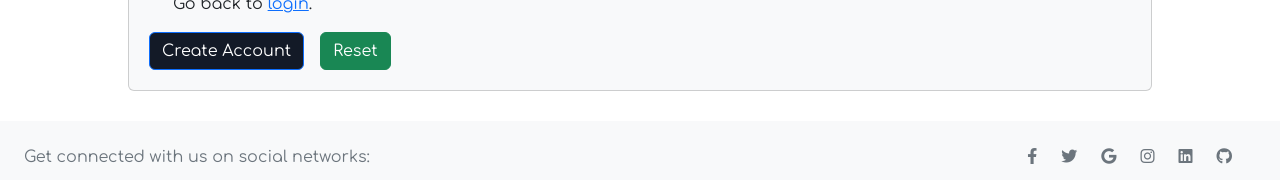
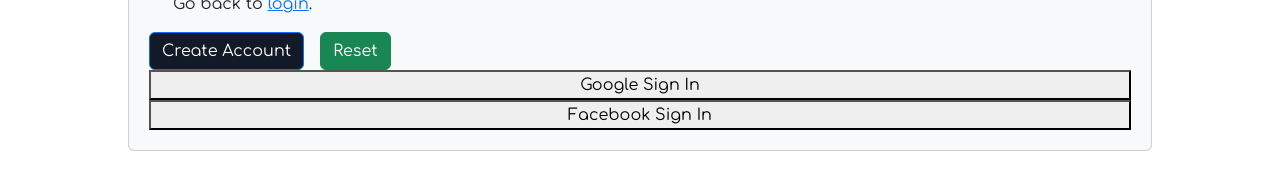
Before and after one commit to chetan-punani/movie-app, a Vue app: page /signup in a window 1280 px wide. Shown: the part 501-681 px from the top of the page. Built offline with nearby package versions, Linux system fonts and the light colour scheme; no server answers.

Commit message:
add: google & facebook with firebase

```diff
--- a/src/views/SignUp.vue
+++ b/src/views/SignUp.vue
@@ -86,9 +86,14 @@
         <div class="mb-3 form-check">
           Go back to <router-link to="/login">login</router-link>.
         </div>
-        <button type="submit" class="btn btn-primary" id="btn">Create Account</button>
+        <button type="submit" class="btn btn-primary" id="btn">
+          Create Account
+        </button>
         <button type="reset" class="btn btn-success mx-3">Reset</button>
       </form>
+
+      <button @click="googleSignIn">Google Sign In</button>
+      <button @click="facebookSignIn">Facebook Sign In</button>
     </div>
   </div>
 </template>
@@ -97,6 +102,11 @@
 /* eslint-disable no-useless-escape */
 import { getDatabase, ref, set } from "firebase/database";
 import { getAuth, createUserWithEmailAndPassword } from "firebase/auth";
+import {
+  signInWithPopup,
+  GoogleAuthProvider,
+  FacebookAuthProvider,
+} from "firebase/auth";
 
 export default {
   name: "SignUp",
@@ -230,6 +240,72 @@
         this.form[key] = "";
       });
     },
+
+    googleSignIn() {
+      const auth = getAuth();
+      const provider = new GoogleAuthProvider();
+      signInWithPopup(auth, provider)
+        .then((result) => {
+          // This gives you a Google Access Token. You can use it to access the Google API.
+          const credential = GoogleAuthProvider.credentialFromResult(result);
+          const token = credential.accessToken;
+          // The signed-in user info.
+          const user = result.user;
+          console.log(token);
+          console.log(user);
+          console.log("*************");
+          // ...
+        })
+        .catch((error) => {
+          // Handle Errors here.
+          const errorCode = error.code;
+          const errorMessage = error.message;
+          // The email of the user's account used.
+          const email = error.customData.email;
+          // The AuthCredential type that was used.
+          const credential = GoogleAuthProvider.credentialFromError(error);
+          // ...
+          console.log(errorCode);
+          console.log(errorMessage);
+          console.log(email);
+          console.log(credential);
+        });
+    },
+
+    facebookSignIn() {
+      const auth = getAuth();
+      const provider = new FacebookAuthProvider();
+      signInWithPopup(auth, provider)
+        .then((result) => {
+          // The signed-in user info.
+          const user = result.user;
+
+          // This gives you a Facebook Access Token. You can use it to access the Facebook API.
+          const credential = FacebookAuthProvider.credentialFromResult(result);
+          const accessToken = credential.accessToken;
+           console.log(user);
+          console.log(credential);
+          console.log(accessToken);
+          console.log("*************");
+
+          // ...
+        })
+        .catch((error) => {
+          // Handle Errors here.
+          const errorCode = error.code;
+          const errorMessage = error.message;
+          // The email of the user's account used.
+          const email = error.customData.email;
+          // The AuthCredential type that was used.
+          const credential = FacebookAuthProvider.credentialFromError(error);
+
+          // ...
+           console.log(errorCode);
+          console.log(errorMessage);
+          console.log(email);
+          console.log(credential);
+        });
+    },
   },
 };
 </script>
@@ -245,7 +321,7 @@
   color: red;
 }
 
-#btn{
+#btn {
   background-color: #131a27;
   color: white;
 }
```
